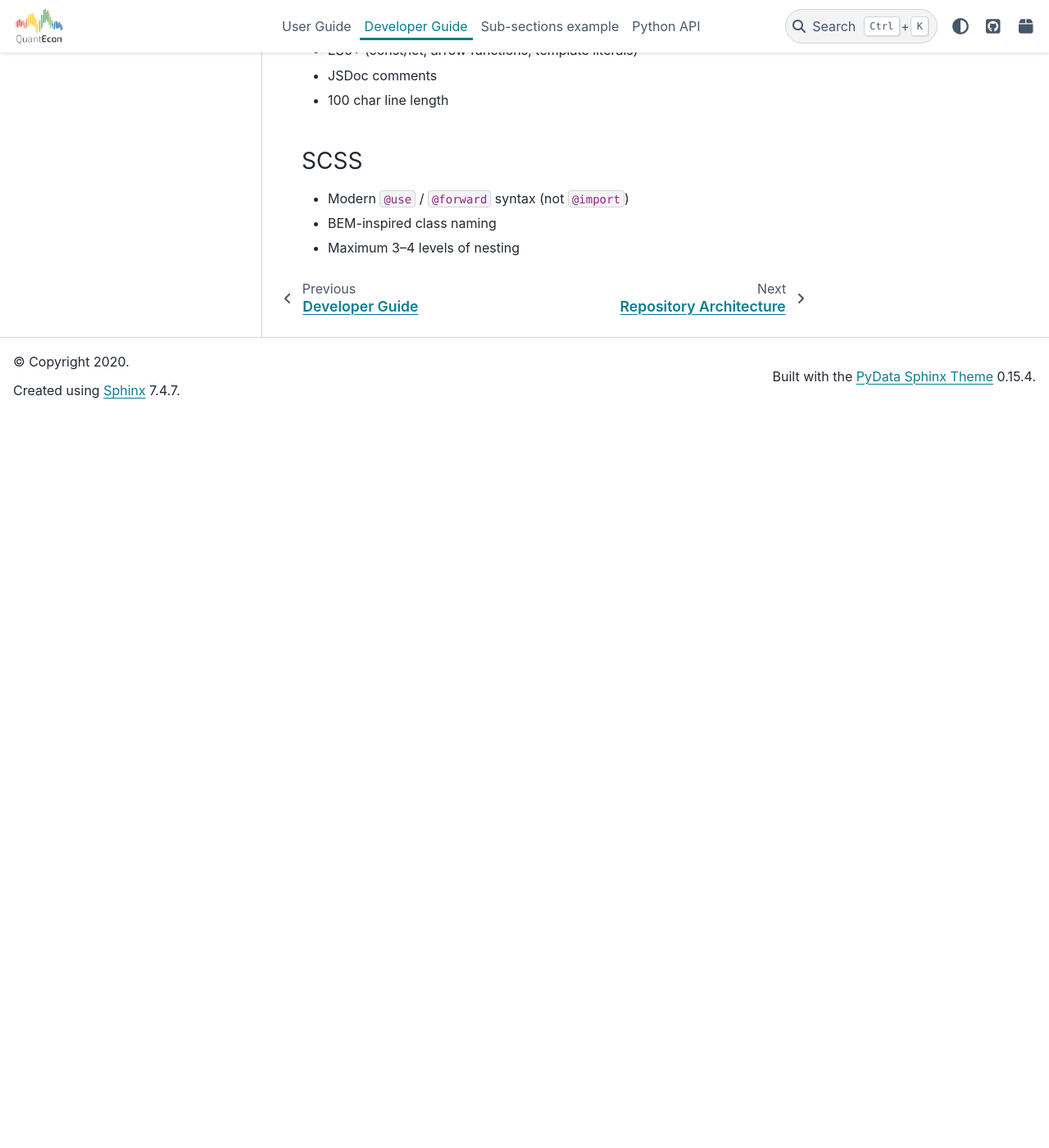
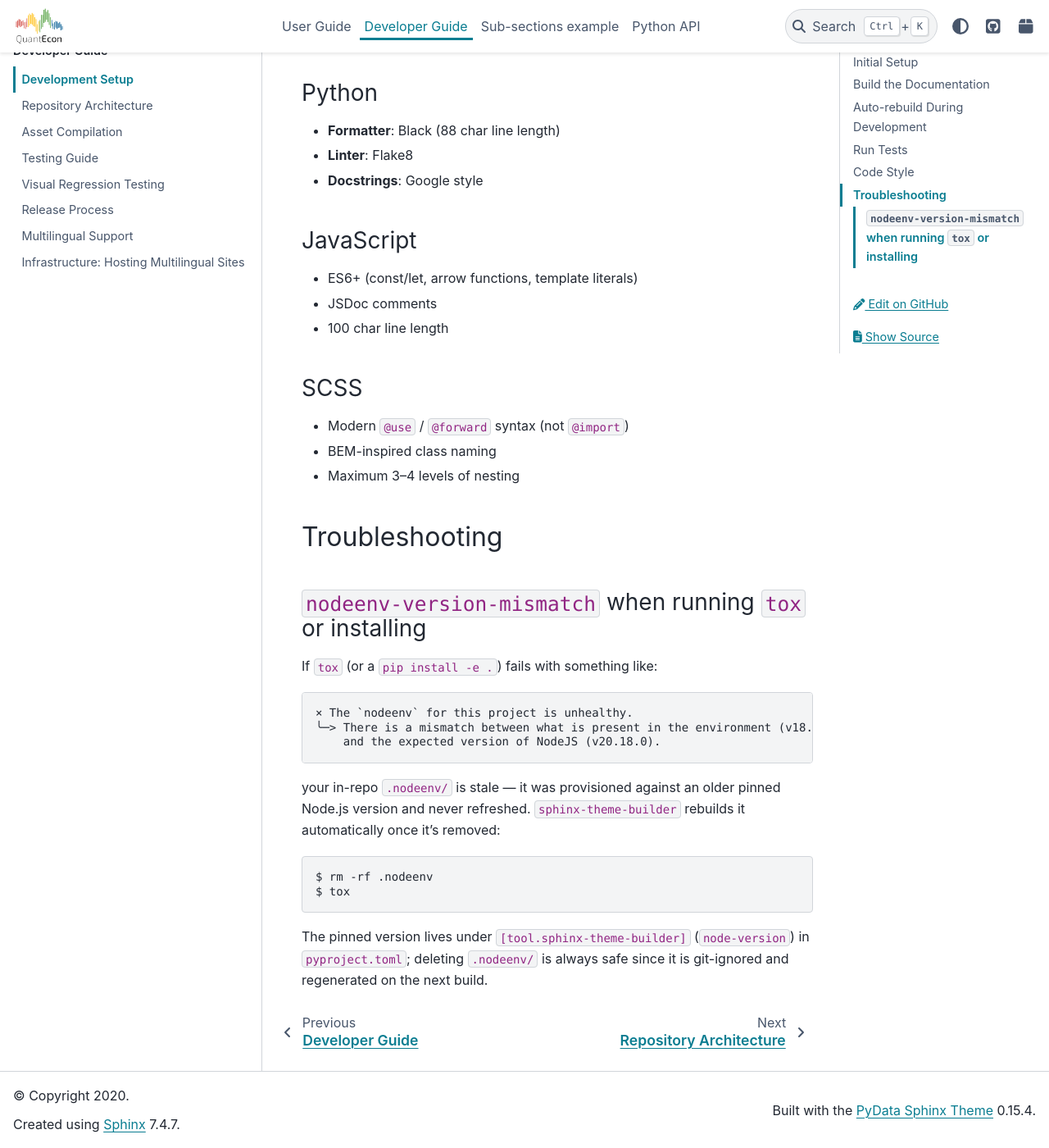
Before and after one commit to QuantEcon/quantecon-book-theme, a Sphinx documentation site: the page built from docs/developer/setup.md, in a window 1280 px wide and 1400 px high, scrolled down 2159 px. Shown: the whole window at 82% size. Built offline with Sphinx 7.4.7 and the PyData theme 0.15.4, drawn with Linux system fonts in a browser that asks for light colours; before the commit the page ends 2664 px from its top, so only the background shows below that; some of the changed text lies outside the part shown.

Commit message:
docs: troubleshoot stale .nodeenv blocking local tox/install
Document the `nodeenv-version-mismatch` error that occurs when the in-repo
`.nodeenv/` is left over from an older pinned Node.js version — it aborts
`tox` and `pip install -e .` before tests can run. The fix is to delete
`.nodeenv/` and let sphinx-theme-builder rebuild it.

Also clarify that `tox` keeps the toolchain fully repo-local (`.tox/`,
`.nodeenv/`, `node_modules/` are all git-ignored and regenerated), so the
test/build environment never touches the base/global Python or Node.

Co-Authored-By: Claude Opus 4.8 <noreply@anthropic.com>

````diff
--- a/docs/developer/setup.md
+++ b/docs/developer/setup.md
@@ -77,6 +77,16 @@ See [Testing](testing.md) for detailed information about test fixtures and
 writing new tests.
 :::
 
+### Everything stays repo-local
+
+`tox` keeps the toolchain isolated to this repository — it builds its
+virtualenvs under `.tox/` and installs the package plus its `[test]` extras
+there, never into your base/global Python. The theme's SCSS/JS assets are
+compiled by `sphinx-theme-builder`, which provisions its own Node.js into an
+in-repo `.nodeenv/` (with `node_modules/` for `npm`). All three directories are
+git-ignored, so nothing leaks system-wide and the environment can always be
+rebuilt from scratch by deleting them.
+
 ## Code Style
 
 ### Python
@@ -96,3 +106,28 @@ writing new tests.
 - Modern `@use` / `@forward` syntax (not `@import`)
 - BEM-inspired class naming
 - Maximum 3–4 levels of nesting
+
+## Troubleshooting
+
+### `nodeenv-version-mismatch` when running `tox` or installing
+
+If `tox` (or a `pip install -e .`) fails with something like:
+
+```text
+× The `nodeenv` for this project is unhealthy.
+╰─> There is a mismatch between what is present in the environment (v18.18.0)
+    and the expected version of NodeJS (v20.18.0).
+```
+
+your in-repo `.nodeenv/` is stale — it was provisioned against an older pinned
+Node.js version and never refreshed. `sphinx-theme-builder` rebuilds it
+automatically once it's removed:
+
+```console
+$ rm -rf .nodeenv
+$ tox
+```
+
+The pinned version lives under `[tool.sphinx-theme-builder]` (`node-version`)
+in `pyproject.toml`; deleting `.nodeenv/` is always safe since it is git-ignored
+and regenerated on the next build.
````
Also changed, not shown: CHANGELOG.md (+3 -0 lines).
